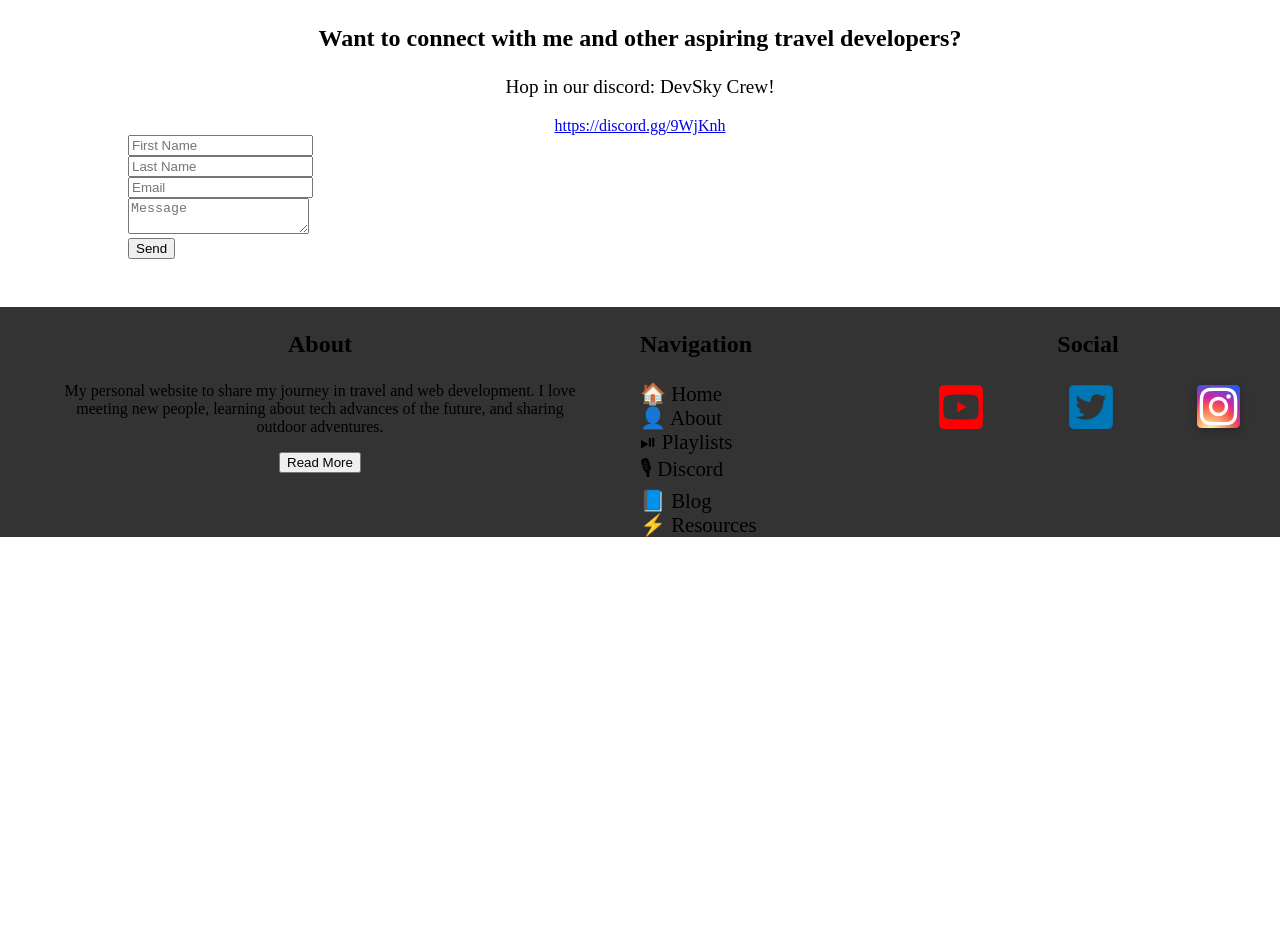
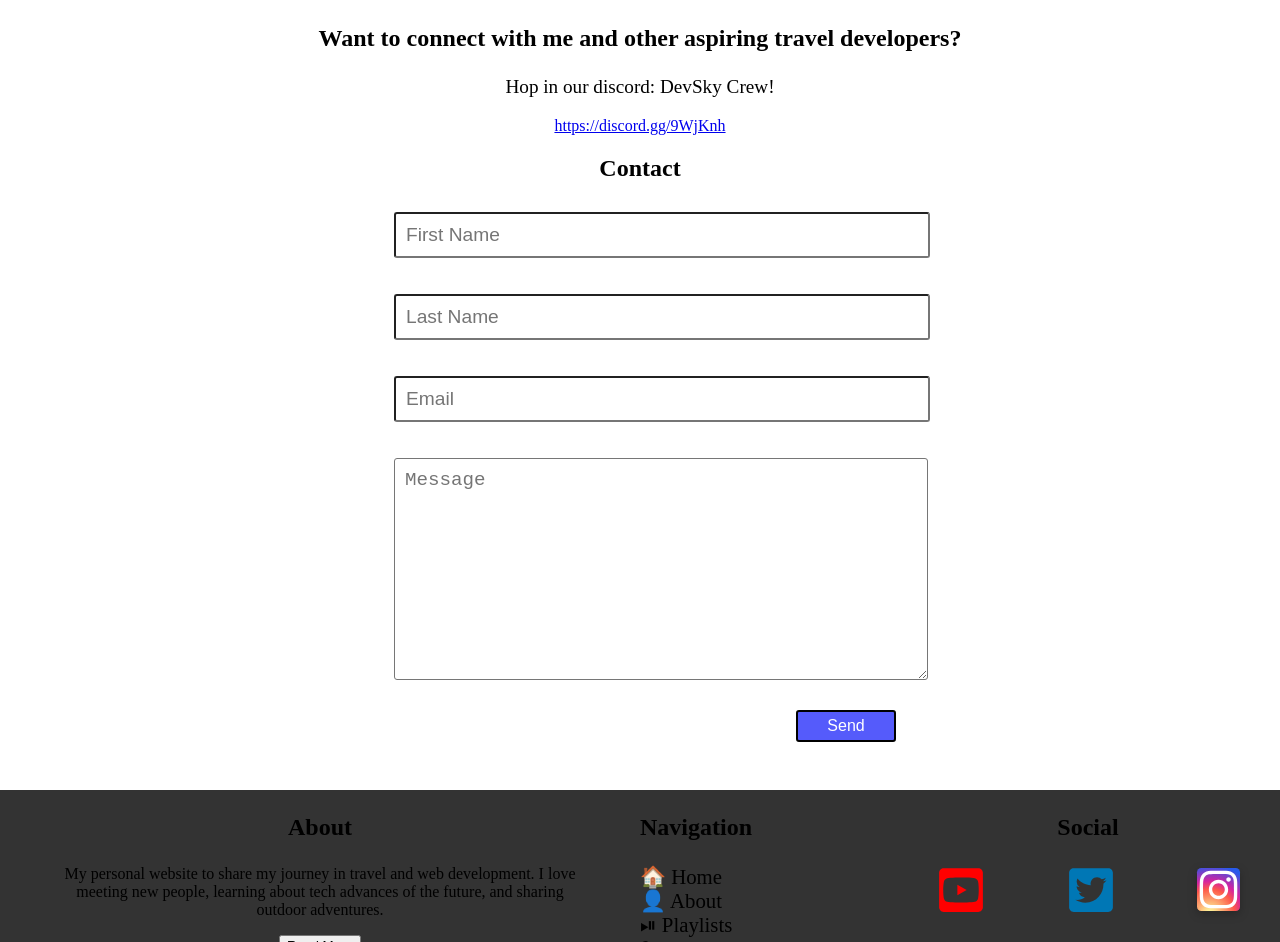
Before and after one commit to timh1203/tdNet2, a Next.js app: page / in a window 1280 px wide. Shown: the part 920-1862 px from the top of the page. Before the commit the page ends 1457 px from the top, so only its background shows below. Built offline with nearby package versions, Linux system fonts and the light colour scheme; no server answers.

Commit message:
Add stylings to form

```diff
--- a/src/components/Home/Contact.js
+++ b/src/components/Home/Contact.js
@@ -1,3 +1,6 @@
+// PACKAGE
+import styled from 'styled-components'
+
 // LOCAL
 import FormHook from '../libs/FormHook'
 
@@ -10,9 +13,13 @@ const Contact = () => {
   })
 
   return (
-    <section>
-      <form action="https://formspree.io/timh1203@gmail.com" method="POST">
-        <div className="form-group">
+    <Section1>
+      <Div1>
+        <h1>Contact</h1>
+      </Div1>
+      <Div2>
+        <Form1 action="https://formspree.io/timh1203@gmail.com" method="POST">
+          <Div3 className="form-group">
             <label htmlFor="from"></label>
             <input
               id="from"
@@ -20,17 +27,17 @@ const Contact = () => {
               type="hidden"
               value="traveldev.net"
               hidden />
-        </div>
-        <div className="form-group">
+          </Div3>
+          <Div3 className="form-group">
             <label htmlFor="_gotcha"></label>
             <input
               id="_gotcha"
               name="_gotcha"
               type="hidden" />
-        </div>
-        <div className="form-group">
+          </Div3>
+          <Div3 className="form-group">
             <label htmlFor="firstName"></label>
-          <input
+            <Input1
               id="firstName"
               name="firstName"
               type="text"
@@ -38,10 +45,10 @@ const Contact = () => {
               value={info.firstName}
               onChange={setInfo}
               required />
-        </div>
-        <div className="form-group">
+          </Div3>
+          <Div3 className="form-group">
             <label htmlFor="lastName"></label>
-          <input
+            <Input1
               id="lastName"
               name="lastName"
               type="text"
@@ -49,10 +56,10 @@ const Contact = () => {
               value={info.lastName}
               onChange={setInfo}
               required />
-        </div>
-        <div className="form-group">
+          </Div3>
+          <Div3 className="form-group">
             <label htmlFor="email"></label>
-          <input
+            <Input1
               id="email"
               name="email"
               type="email"
@@ -60,10 +67,10 @@ const Contact = () => {
               value={info.email}
               onChange={setInfo}
               required />
-        </div>
-        <div className="form-group">
+          </Div3>
+          <Div3 className="form-group">
             <label htmlFor="message"></label>
-          <textarea
+            <Textarea1
               id="message"
               name="message"
               type="text"
@@ -71,11 +78,75 @@ const Contact = () => {
               value={info.message}
               onChange={setInfo}
               required />
-        </div>
-        <button type="submit">Send</button>
-      </form>
-    </section>
+          </Div3>
+          <Div4>
+            <Button1 type="submit">Send</Button1>
+          </Div4>
+        </Form1>
+      </Div2>
+    </Section1>
   )
 }
 
+const Section1 = styled.section`
+`
+const Div1 = styled.div`
+  text-align: center;
+`
+const Form1 = styled.form`
+`
+const Div2 = styled.div`
+  width: 50%;
+  margin: 0 auto;
+`
+const Div3 = styled.div`
+  margin: 1rem 0;
+`
+const Input1 = styled.input`
+  width: 100%;
+  padding: 10px;
+  font-size: 1.2rem;
+  margin: 10px;
+  border-radius: 3px;
+  transition: ease all 0.2s;
+  &:focus {
+    outline: none;
+    border: 1px solid #555bfb;
+    box-shadow: 0 0 20px #5454FF;
+  }
+`
+const Textarea1 = styled.textarea`
+  width: 100%;
+  height: 200px;
+  padding: 10px;
+  font-size: 1.2rem;
+  margin: 10px;
+  border-radius: 3px;
+  transition: ease all 0.2s;
+  &:focus {
+    outline: none;
+    border: 1px solid #555bfb;
+    box-shadow: 0 0 20px #5454FF;
+  }
+`
+const Div4 = styled.div`
+  text-align: right;
+`
+const Button1 = styled.button`
+  border: 2px solid black;
+  border-radius: 3px;
+  color: white;
+  padding: 5px;
+  width: 100px;
+  background: #555bfb;
+  transition: ease all 0.5s;
+  font-size: 1rem;
+  &:hover {
+    background: white;
+    color: #555bfb;
+    border: 2px solid black;
+    box-shadow: 0 0 20px #5454FF;
+  }
+`
+
 export default Contact
```
Lines whose indentation alone changed are shown as unchanged.
